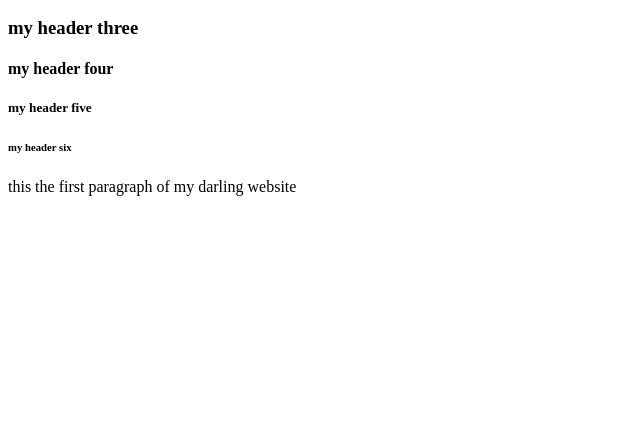
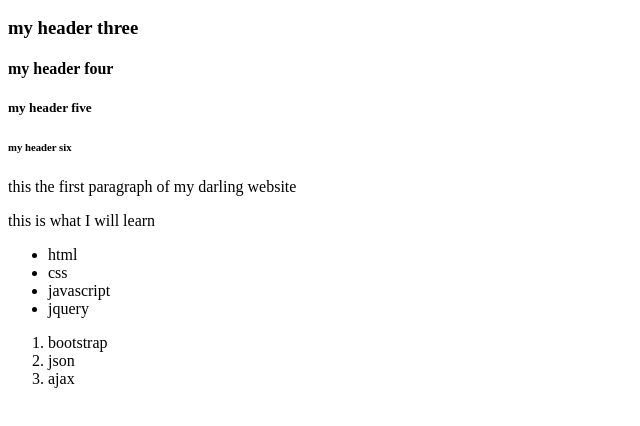
Before and after one commit to ALaileah/myfirstwebsite-, a plain HTML site: page index.html in a window 1280 px wide. Shown: the part 110-536 px from the top of the page, without its empty margins (0-640 px from the left). Drawn offline with Linux system fonts and the light colour scheme.

Commit message:
creat ordered list and unodered list

```diff
--- a/index.html
+++ b/index.html
@@ -11,6 +11,20 @@
     <h4>my header four</h4>
     <h5>my header five</h5>
     <h6>my header six</h6>
+
     <p>this the first paragraph of my darling website</p>
+    <p>this is what I will learn</p>
+    <ul>
+      <li>html</li>
+      <li>css</li>
+      <li>javascript</li>
+      <li>jquery</li>
+    </ul>
+
+    <ol>
+      <li>bootstrap</li>
+      <li>json</li>
+      <li>ajax</li>
+    </ol>
   </body>
 </html>
```
